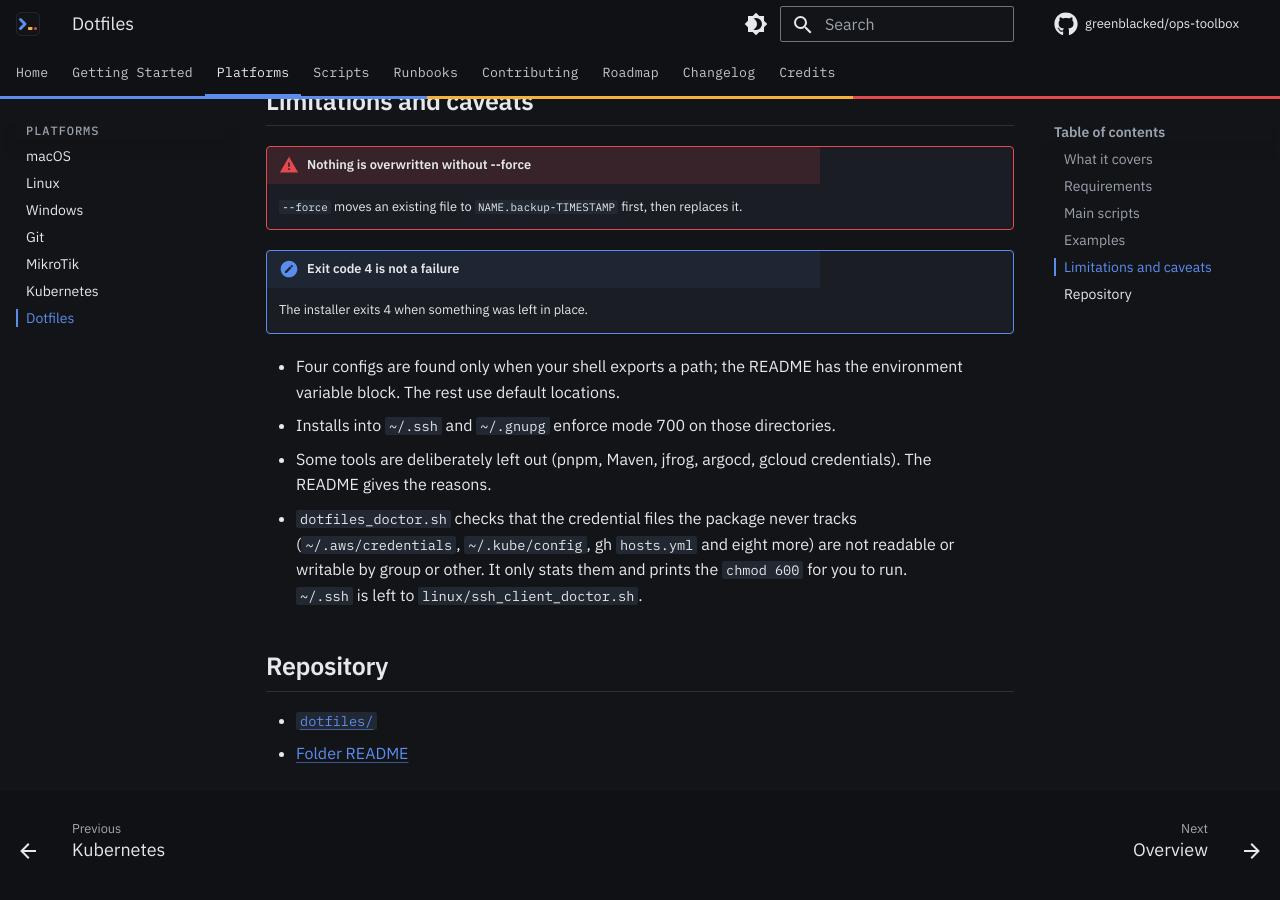
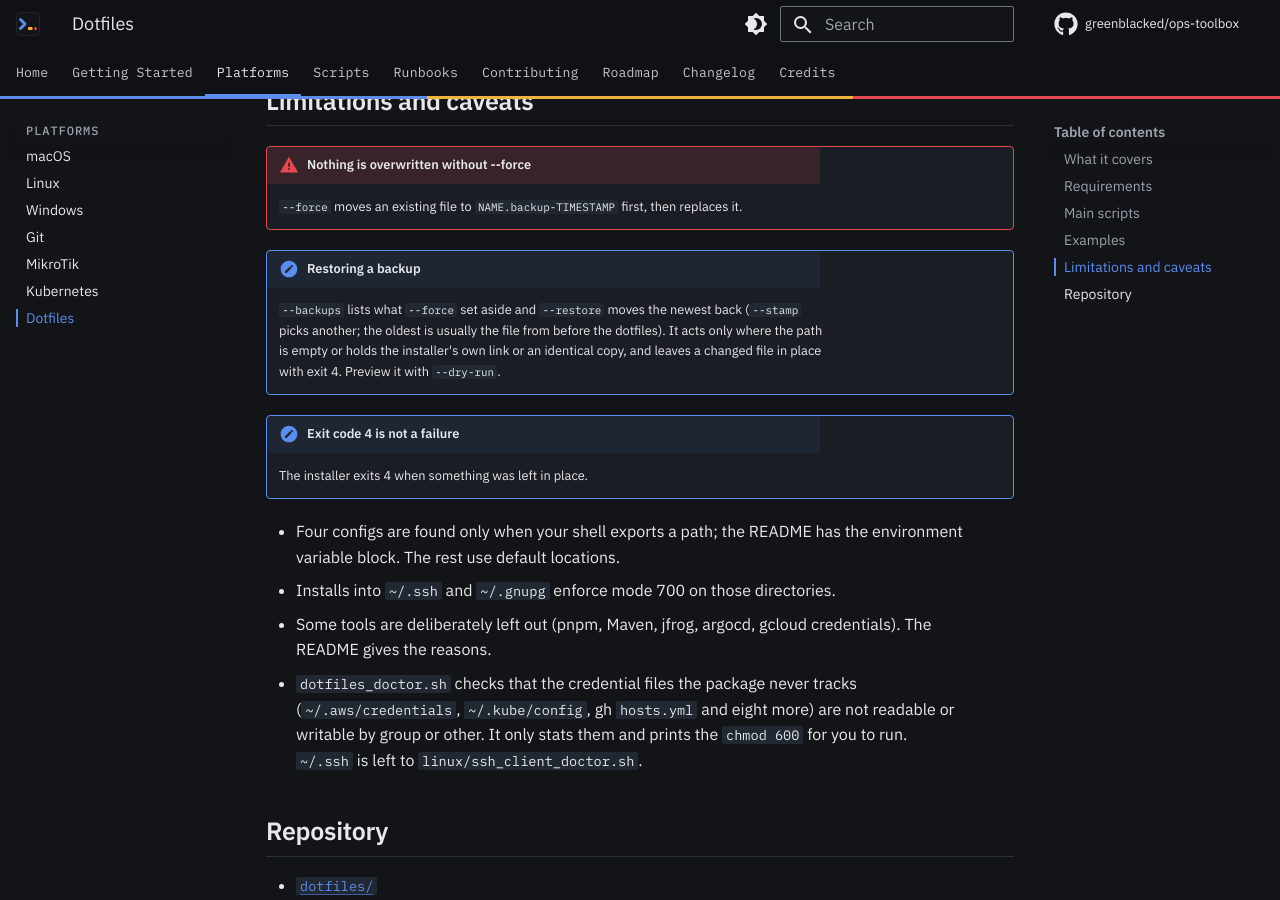
Before and after one commit to greenblacked/ops-toolbox, an MkDocs documentation site: the page built from docs/platforms/dotfiles.md, in a window 1280 px wide and 900 px high, scrolled down 1261 px. Built offline with MkDocs 1.6.1 and Material for MkDocs 9.7.7, drawn with Linux system fonts in a browser that asks for light colours; comment, search, counter and statistics services are not loaded.

Commit message:
feat(dotfiles): add install_dotfiles.sh --backups and --restore
--force moved a file to NAME.backup-STAMP with no way to list it or put
it back. --backups lists them; --restore moves the newest (or --stamp)
back, dry-run first, only where the path is empty or holds the
installer's own link or an identical copy. A changed file is refused
with exit 4 and its backup kept; --stamp is validated before any disk
access.

```diff
--- a/docs/platforms/dotfiles.md
+++ b/docs/platforms/dotfiles.md
@@ -62,6 +62,13 @@ and each link into the folder that no tracked file installs to as `ORPHAN`;
     `--force` moves an existing file to `NAME.backup-TIMESTAMP` first, then
     replaces it.
 
+!!! note "Restoring a backup"
+    `--backups` lists what `--force` set aside and `--restore` moves the
+    newest back (`--stamp` picks another; the oldest is usually the file
+    from before the dotfiles). It acts only where the path is empty or holds
+    the installer's own link or an identical copy, and leaves a changed file
+    in place with exit 4. Preview it with `--dry-run`.
+
 !!! note "Exit code 4 is not a failure"
     The installer exits 4 when something was left in place.
 
```
Also changed, not shown: changelog.d/added/dotfiles-backups-restore.md (added, +7 -0 lines), docs/scripts/index.md (+1 -1 lines), dotfiles/README.md (+24 -4 lines), 2 other files.
